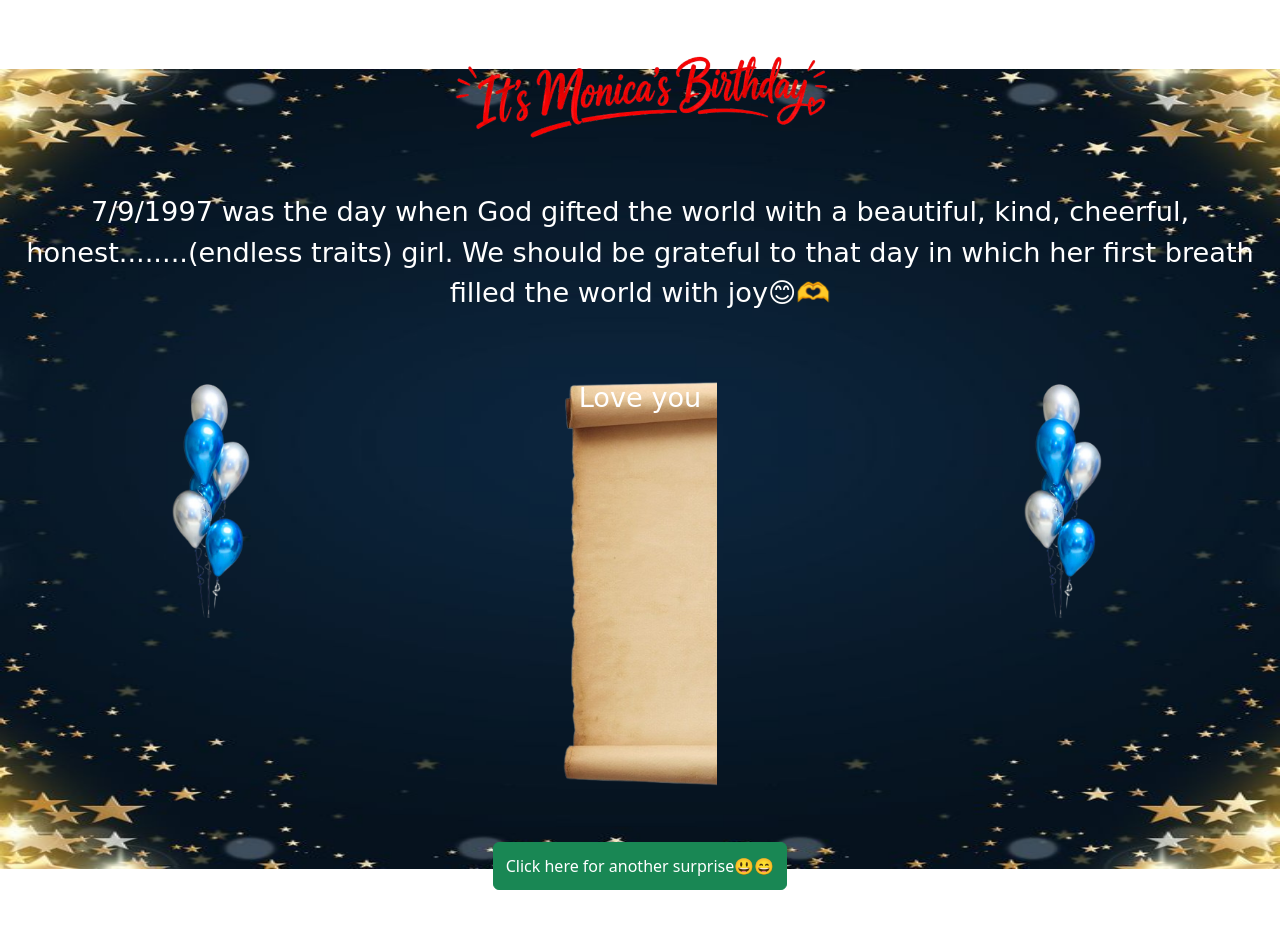
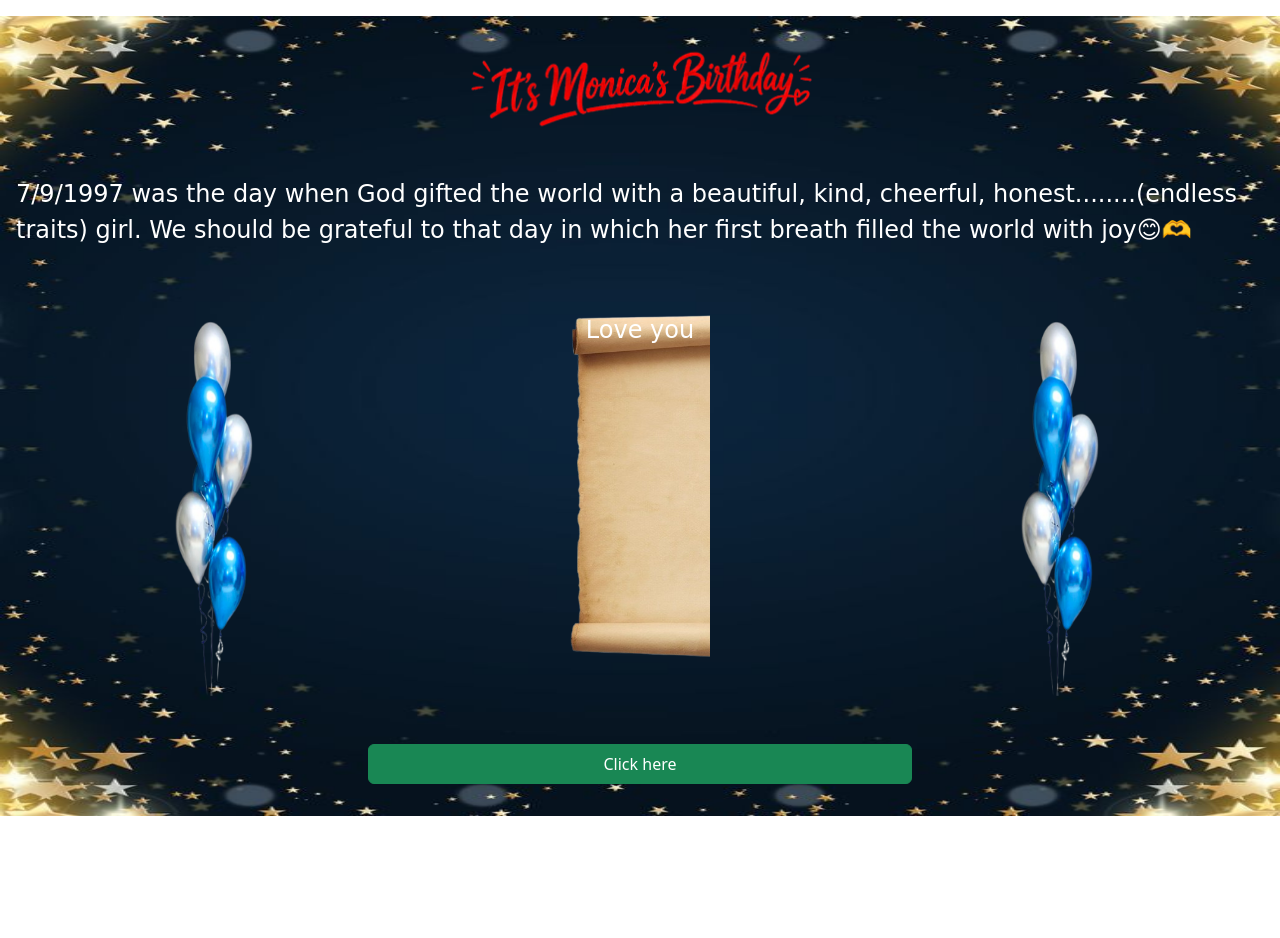
Before and after one commit to giovannigeorgephilpi-arch/HBD, a plain HTML site: page index.html in a window 1280 px wide. After the commit the page ends 832 px from the top, so only its background shows below. Drawn offline with nearby package versions, Linux system fonts and the light colour scheme.

Commit message:
bigger balloons

```diff
--- a/index.html
+++ b/index.html
@@ -47,7 +47,7 @@
           class="btn btn-success"
           type="button"
         >
-          Click here for another surprise😃😄
+          Click here
         </button>
       </div>
     </main>
--- a/style.css
+++ b/style.css
@@ -74,7 +74,7 @@ p {
   min-width: 100%;
   min-height: 100%;
 } */
-/* * {
+* {
   margin: 0;
   padding: 0;
   box-sizing: border-box;
@@ -108,16 +108,12 @@ p {
   display: flex;
   justify-content: space-around;
   margin-top: 4rem;
-  height: 18rem;
+  height: 24rem;
 }
 
 .balloon1 {
-  width: 7em;
-  height: 9em;
-}
-
-.balloon1 {
-  width: 6em;
+  width: 10em;
+  height: 12 em;
   animation: sway 4s ease-in-out infinite;
   transform-origin: bottom center;
 }
@@ -150,80 +146,4 @@ p {
   margin: 3em;
   cursor: pointer;
   height: 2.5em;
-} */
-
-* {
-  margin: 0;
-  padding: 0;
-  box-sizing: border-box;
 }
-
-main {
-  background-image: url(./Images/download.jpg);
-  background-repeat: no-repeat;
-  background-size: 100vw 100vh;
-  background-position: center;
-}
-
-.image {
-  width: 100vw;
-  display: flex;
-  justify-content: center;
-}
-
-#quote {
-  width: 24em;
-}
-
-p {
-  color: white;
-  font-size: 1.7em;
-  margin: 0 1rem;
-  font-family: cursive;
-  text-align: center;
-}
-
-.balloons {
-  display: flex;
-  justify-content: space-around;
-  margin-top: 4rem;
-  height: 26rem;
-}
-
-.balloon1 {
-  width: 10em;
-  height: 15em;
-  animation: sway 4s ease-in-out infinite;
-  transform-origin: bottom center;
-}
-
-.balloon1 {
-  left: 20%;
-  top: 25%;
-}
-
-.balloon1 {
-  left: 50%;
-  top: 15%;
-  animation-duration: 5s;
-}
-
-@keyframes sway {
-  50% {
-    transform: rotate(4deg) translateX(10px);
-  }
-}
-
-.message {
-  background-image: url(./Images/message.png);
-  background-repeat: no-repeat;
-  background-size: cover;
-  max-height: 28rem;
-}
-
-.btn {
-  margin: 3em auto;
-  cursor: pointer;
-  height: 3em;
-  display: block;
-}
```
